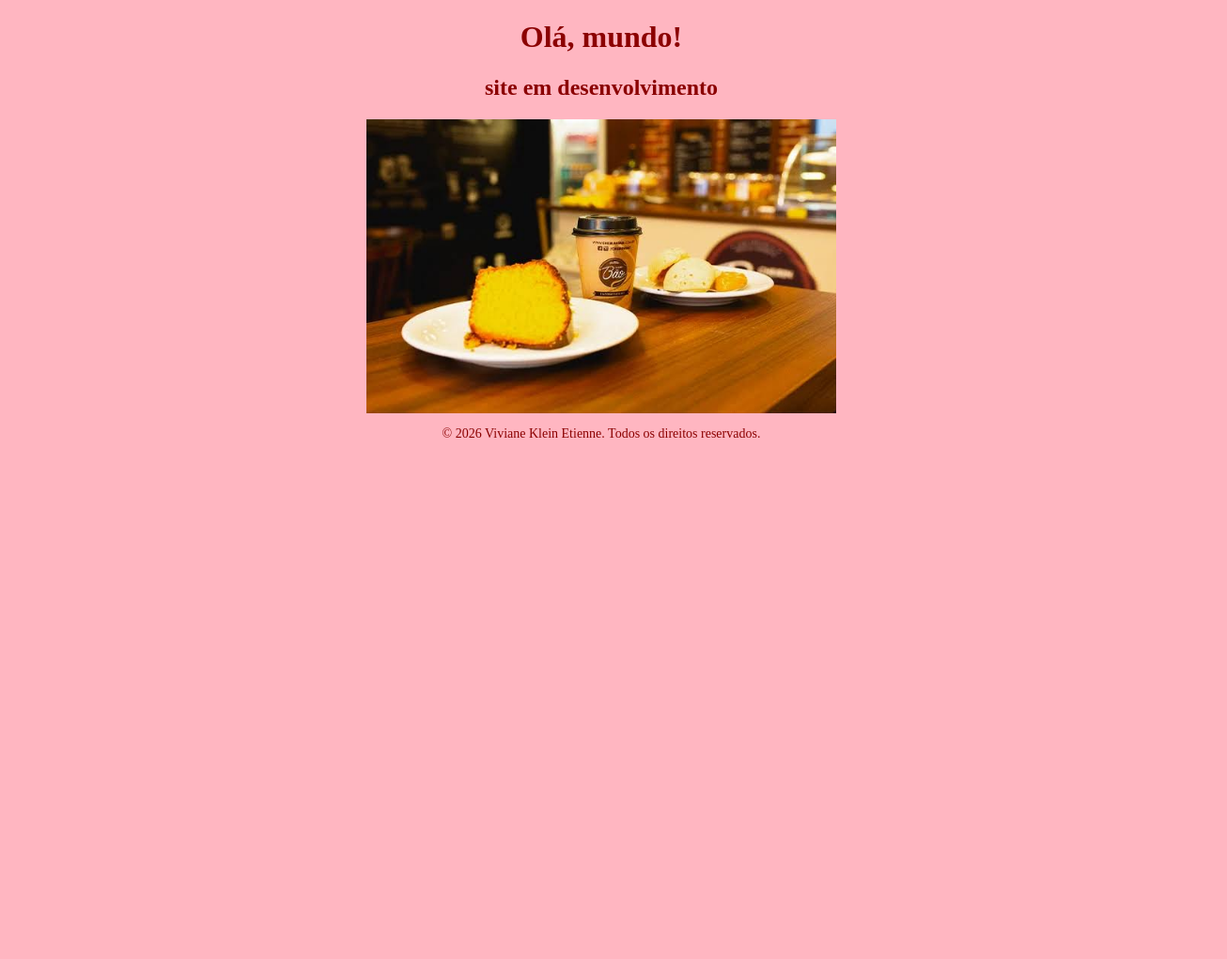
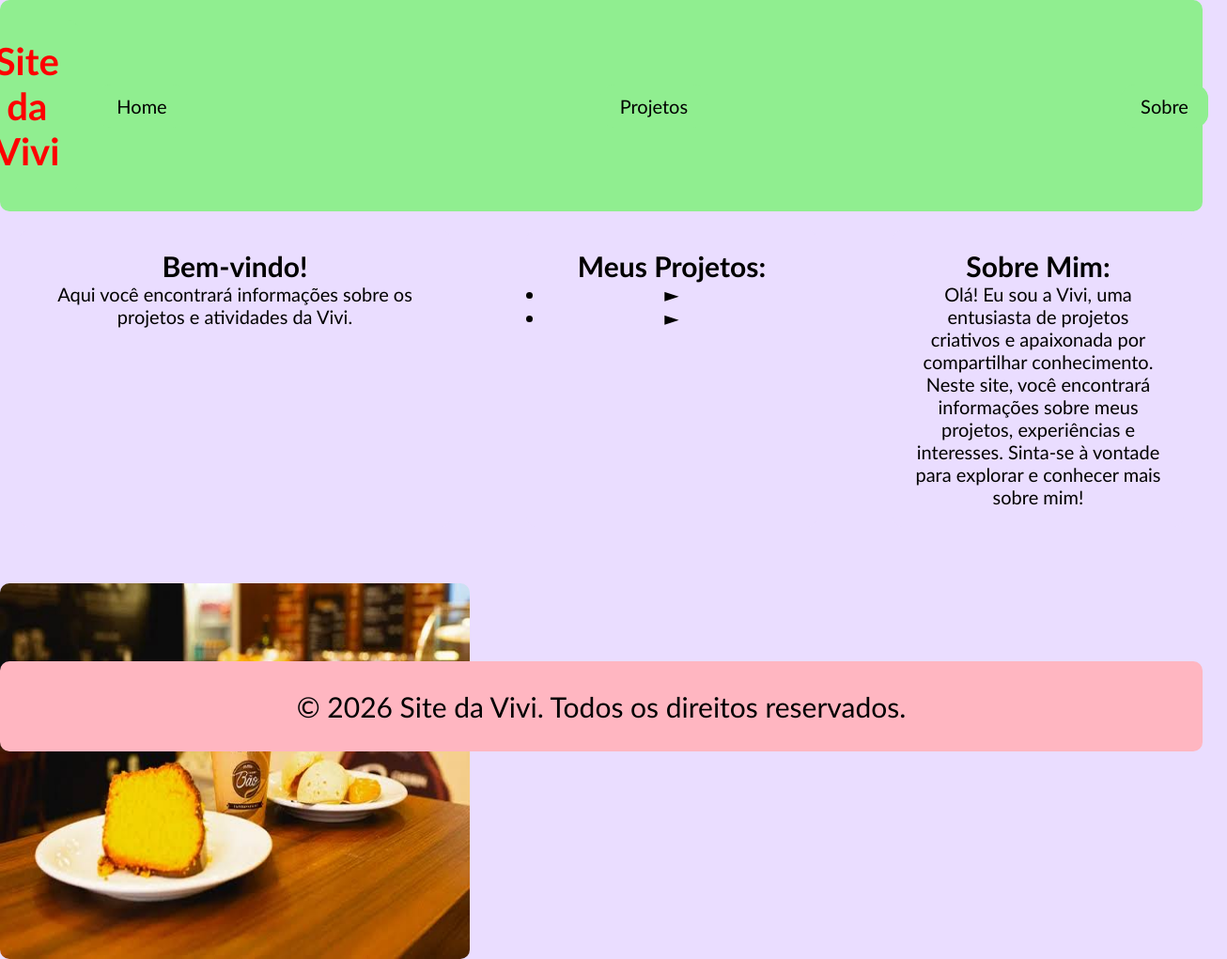
Before and after one commit to VivianeKlein/VivianeKlein.github.io, a plain HTML site: page index.html in a window 1280 px wide. Shown: the whole page at 94% size, 1306 px wide, since content can reach past the window. Before the commit the page ends 800 px from the top, so only its background shows below. Drawn offline with Linux system fonts and the light colour scheme.

Commit message:
primeira pagina

```diff
--- a/assets/css/tema.css
+++ b/assets/css/tema.css
@@ -1,24 +1,92 @@
 *{
-    background-color: lightpink;
+    margin: 0;
+    padding: 0;
+    box-sizing: border-box;
+    border-radius: 10px;
+}
+body{
+    background-color: #eaddff;
+    border-radius: 10px;
+}
+main{
+    display:grid;
+    grid-template-columns: repeat(3, 1fr);
+    gap: 40px;
+    text-align: center;
+}
+h1{
+    color: red;
+    text-align: center;
+    margin-top: 1px;
+    padding: 20px;
+    font-family:'Trebuchet MS', 'Lucida Sans Unicode', 'Lucida Grande', 'Lucida Sans', Arial, sans-serif;
+    font-size: 40px;
+    background-color: lightgreen;
 }
 
-h1, h2{
-    color: darkred;
-    text-align: center;
+
+header {
+    background-color: lightgreen;
+    padding: 20px;
+    display: flex;
+    justify-content: center;
+    align-items: center;
+}
+nav ul{
+    list-style: none;
+    display: flex;
+    gap: 420px;
+    font-family: 'Trebuchet MS', 'Lucida Sans Unicode', 'Lucida Grande', 'Lucida Sans', Arial, sans-serif;
+    font-size: 20px;
+    padding: 10px;
+}
+.produtos ul{
+    list-style: none;
+    padding: 0;
 }
 
-h1:hover{
-    color: darkblue;
+a{
+    text-decoration: none;
+    color: black;
+    border: 1px solid lightgreen;
+    padding: 10px 20px;
+    margin: 0 10px;
+    border-radius: 15px;
+    background-color: lightgreen;
+}
+.sobre{
+    background-color: #eaddff;
+    padding: 20px;
+    margin: 20px;
+    border-radius: 10px;
+    font-family: 'Trebuchet MS', 'Lucida Sans Unicode', 'Lucida Grande', 'Lucida Sans', Arial, sans-serif;
+    font-size: 20px;
+}
+.projetos{
+    background-color: #eaddff;
+    padding: 20px;
+    margin: 20px;
+    border-radius: 10px;
+    font-family: 'Trebuchet MS', 'Lucida Sans Unicode', 'Lucida Grande', 'Lucida Sans', Arial, sans-serif;
+    font-size: 20px;
+}
+.home{
+    background-color: #eaddff;
+    padding: 20px;
+    margin: 20px;
+    border-radius: 10px;
+    font-family: 'Trebuchet MS', 'Lucida Sans Unicode', 'Lucida Grande', 'Lucida Sans', Arial, sans-serif;
+    font-size: 20px;
 }
 
-img{
-    display: block;
-    margin: 0 auto;
-    align-items: center;
+footer{
+    background-color: lightpink;
+    color: black;
+    text-align: center;
+    padding: 30px;
+    position: fixed;
+    bottom: 0;
+    width: 100%;
+    font-family: 'Trebuchet MS', 'Lucida Sans Unicode', 'Lucida Grande', 'Lucida Sans', Arial, sans-serif;
+    font-size: 30px;
 }
-
-rodape{
-    text-align: center;
-    font-size: 14px;
-    color: darkred;
-}
--- a/index.html
+++ b/index.html
@@ -4,18 +4,53 @@
 <head>
     <meta charset="UTF-8">
     <meta name="viewport" content="width=device-width, initial-scale=1.0">
-    <title>Viviane Klein Etienne</title>
+    <title>Site da Vivi !</title>
     <link rel="stylesheet" href="./assets/css/tema.css">
 </head>
 
 <body>
-    <h1>Olá, mundo!</h1>
-    <h2> site em desenvolvimento </h2>
-    <img src="./assets/imgs/bolos.jpg" alt="Bolos" width="500">
+    <header>
+        <h1>Site da Vivi</h1>
+        <nav>
+            <ul>
+                <li><a href="index.html">Home</a></li>
+                <li><a href="projetos.html">Projetos</a></li>
+                <li><a href="sobre.html">Sobre</a></li>
+            </ul>
+        </nav>
+    </header>
+
+    <main>
+        <section class="home">
+        <h2>Bem-vindo!</h2>
+            <p> Aqui você encontrará informações sobre os projetos e atividades da Vivi.</p>
+            <p></p>
+                <br>
+
+        </section>
+
+        <section class="projetos">
+            <h2>Meus Projetos:</h2>
+            <ul>
+                <li>► </li>
+                <li>► </li>
+
+            </ul>
+
+        </section>
+
+        <aside class="sobre">
+            <h2>Sobre Mim:</h2>
+            <p>Olá! Eu sou a Vivi, uma entusiasta de projetos criativos e apaixonada por compartilhar conhecimento. Neste site, você encontrará informações sobre meus projetos, experiências e interesses. Sinta-se à vontade para explorar e conhecer mais sobre mim!</p>
+
+        </aside>
+        <img src="./assets/imgs/bolos.jpg" alt="Imagem de um lanche" class="imagem-sobre" width="500" height="400">
+    </main>
+
+    <footer>
+        <p>&copy; 2026 Site da Vivi. Todos os direitos reservados.</p>
+    </footer>
+
 </body>
 
-<rodape>
-    <p>© 2026 Viviane Klein Etienne. Todos os direitos reservados.</p>
-</rodape>
-
 </html>
```
